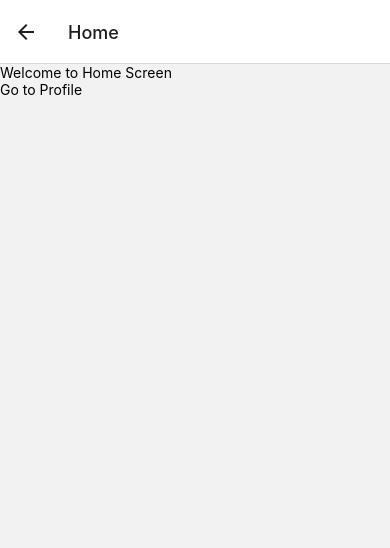
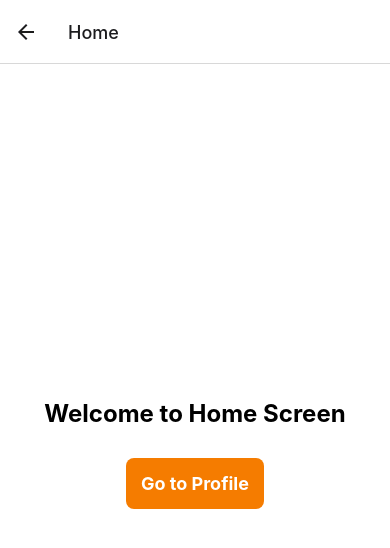
Before and after one commit to abitha0020/Authentication_App, a React Native app in the folder auth_app/: screen /Home in a window 390 px wide. Shown: the top 548 px of the page. Built offline with nearby package versions, Linux system fonts and the light colour scheme; no server answers.

Commit message:
Update home.js

```diff
--- a/auth_app/src/screens/home.js
+++ b/auth_app/src/screens/home.js
@@ -7,14 +7,41 @@ import {
   } from "react-native";
 
 export default function Home({navigation}){
-    return(
-        <View>
-            <Text>Welcome to Home Screen</Text>
-            <TouchableOpacity
-                onPress={() => navigation.navigate("Profile")}
-            >
-                <Text >Go to Profile</Text>
-            </TouchableOpacity>
+    return (
+        <View style={styles.container}>
+          <Text style={styles.welcome}>Welcome to Home Screen</Text>
+          <TouchableOpacity
+            style={styles.button}
+            onPress={() => navigation.navigate("Profile")}
+          >
+            <Text style={styles.buttonText}>Go to Profile</Text>
+          </TouchableOpacity>
         </View>
-    );
+      );
 }
+const styles = StyleSheet.create({
+    container: {
+      flex: 1,
+      justifyContent: "center",
+      alignItems: "center",
+      backgroundColor: "#fff",
+    },
+    welcome: {
+      fontSize: 24,
+      fontWeight: "bold",
+      marginBottom: 20,
+    },
+    button: {
+      backgroundColor: "#f57c00",
+      padding: 15,
+      borderRadius: 8,
+      justifyContent: "center",
+      alignItems: "center",
+      marginTop: 10,
+    },
+    buttonText: {
+      color: "#fff",
+      fontWeight: "bold",
+      fontSize: 18,
+    },
+  });
```
